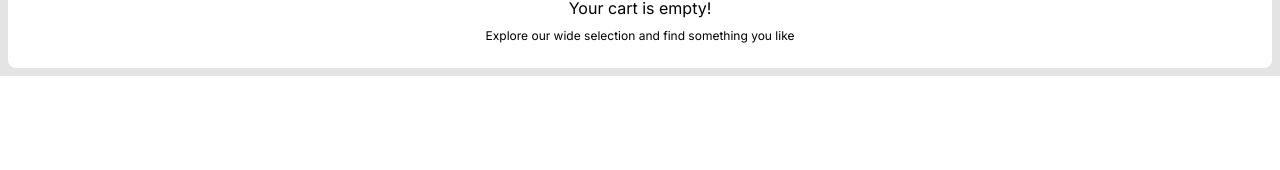
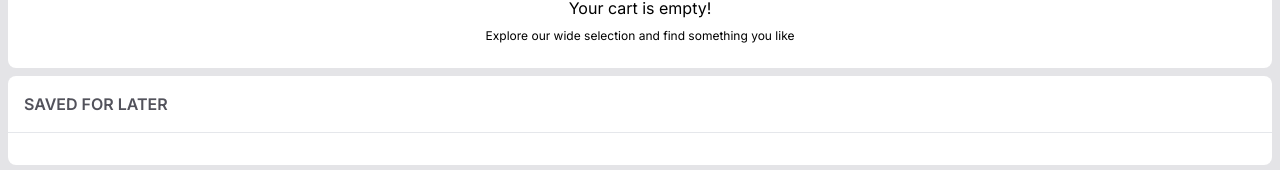
Before and after one commit to dibkb/profile-assignment, a Next.js app: page /cart in a window 1280 px wide. Shown: the part 832-1002 px from the top of the page. Before the commit the page ends 908 px from the top, so only its background shows below. Built offline with nearby package versions, Linux system fonts and the light colour scheme.

Commit message:
shopping wishlist

```diff
--- a/app/cart/page.tsx
+++ b/app/cart/page.tsx
@@ -1,9 +1,9 @@
 "use client";
 
-import React, { useState } from "react";
-import PageLayout from "../_layout";
+import React from "react";
 import { PriceDetails } from "../components/ui/Cart/PriceDetails";
 import { CartDetails } from "../components/ui/Cart/CartDetails";
+import { WishlistCard } from "../components/ui/Cart/WishlistCard";
 
 const Cart = () => {
   return (
@@ -18,6 +18,10 @@ const Cart = () => {
         {/* Cart details */}
         <CartDetails />
       </div>
+      <div className="col-span-12">
+        {/* Wishlist details */}
+        <WishlistCard />
+      </div>
     </div>
   );
 };
--- a/app/components/ui/Cart/CartProduct.tsx
+++ b/app/components/ui/Cart/CartProduct.tsx
@@ -3,8 +3,9 @@
 import { useStoreContext } from "@/app/context/StoreContext";
 import { CartItem } from "@/types/products";
 import React, { useEffect, useState } from "react";
+import { ProductDetails } from "./ProductDetails";
 
-export const CartProduct = ({ id, title, assured, price, image }: CartItem) => {
+export const CartProduct = ({ id, ...rest }: CartItem) => {
   const { cart, setCart } = useStoreContext();
   const inputButtonClass = `border w-8 h-8 flex items-center justify-center rounded-full bg-zinc-200 hover:bg-zinc-300`;
   const buttonClass =
@@ -41,28 +42,7 @@ export const CartProduct = ({ id, title, assured, price, image }: CartItem) => {
 
   return (
     <main>
-      <div className="flex gap-4 p-2">
-        <div
-          className="w-40 h-40"
-          style={{
-            backgroundImage: `url(${image})`,
-            backgroundSize: "contain",
-            backgroundPosition: "center",
-            backgroundRepeat: "no-repeat",
-          }}
-        ></div>
-        <div className="text-sm flex flex-col gap-3">
-          <p>{title}</p>
-          {assured && (
-            <img
-              src="https://static-assets-web.flixcart.com/fk-p-linchpin-web/fk-cp-zion/img/fa_62673a.png"
-              width={70}
-              alt="Assured"
-            />
-          )}
-          <p className="font-medium">₹{price}</p>
-        </div>
-      </div>
+      <ProductDetails {...rest} id={id} />
       <div className="flex gap-8 items-center">
         <div className="flex p-2 items-center gap-2">
           <button
--- /dev/null
+++ b/app/components/ui/Cart/ProductDetails.tsx
@@ -0,0 +1,34 @@
+import { CartItem, Product } from "@/types/products";
+import React from "react";
+
+export const ProductDetails = ({
+  image,
+  title,
+  assured,
+  price,
+}: CartItem | Product) => {
+  return (
+    <div className="flex gap-4 p-2">
+      <div
+        className="w-40 h-40"
+        style={{
+          backgroundImage: `url(${image})`,
+          backgroundSize: "contain",
+          backgroundPosition: "center",
+          backgroundRepeat: "no-repeat",
+        }}
+      ></div>
+      <div className="text-sm flex flex-col gap-3">
+        <p>{title}</p>
+        {assured && (
+          <img
+            src="https://static-assets-web.flixcart.com/fk-p-linchpin-web/fk-cp-zion/img/fa_62673a.png"
+            width={70}
+            alt="Assured"
+          />
+        )}
+        <p className="font-medium">₹{price}</p>
+      </div>
+    </div>
+  );
+};
--- /dev/null
+++ b/app/components/ui/Cart/WishlistCard.tsx
@@ -0,0 +1,30 @@
+"use client";
+import React from "react";
+import { CartItemLayout } from "./CartItemLayout";
+import { useStoreContext } from "@/app/context/StoreContext";
+import { CartItem, Product } from "@/types/products";
+import { products } from "@/data/products";
+import { WishlistProduct } from "./WishlistProduct";
+
+export const WishlistCard = () => {
+  const { wishlist } = useStoreContext();
+  const wishlistItems: Product[] = products.reduce<Product[]>((acc, c) => {
+    const item = wishlist.has(c.id);
+    if (item) {
+      acc.push(c);
+    }
+    return acc;
+  }, []);
+  const renderWishlist = (
+    <div>
+      {wishlistItems.map((item) => {
+        return <WishlistProduct key={item.id} {...item} />;
+      })}
+    </div>
+  );
+  return (
+    <CartItemLayout title="Saved For Later">
+      <div className="p-4">{renderWishlist}</div>
+    </CartItemLayout>
+  );
+};
--- /dev/null
+++ b/app/components/ui/Cart/WishlistProduct.tsx
@@ -0,0 +1,11 @@
+import { Product } from "@/types/products";
+import React from "react";
+import { ProductDetails } from "./ProductDetails";
+
+export const WishlistProduct = ({ id, ...rest }: Product) => {
+  return (
+    <div>
+      <ProductDetails {...rest} id={id} />
+    </div>
+  );
+};
```
